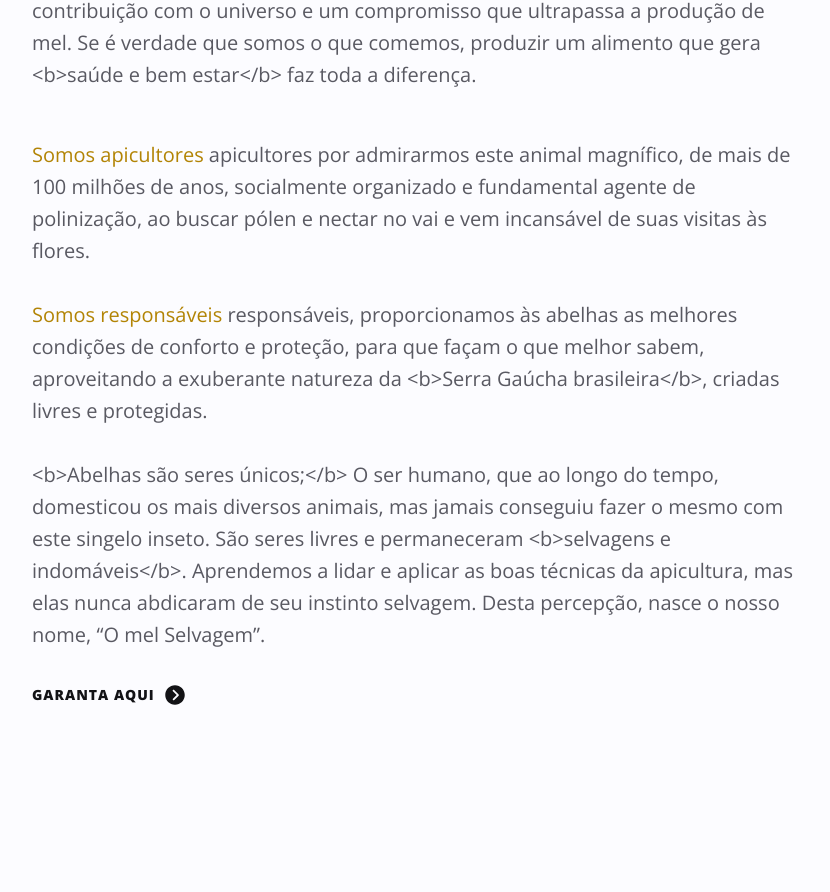
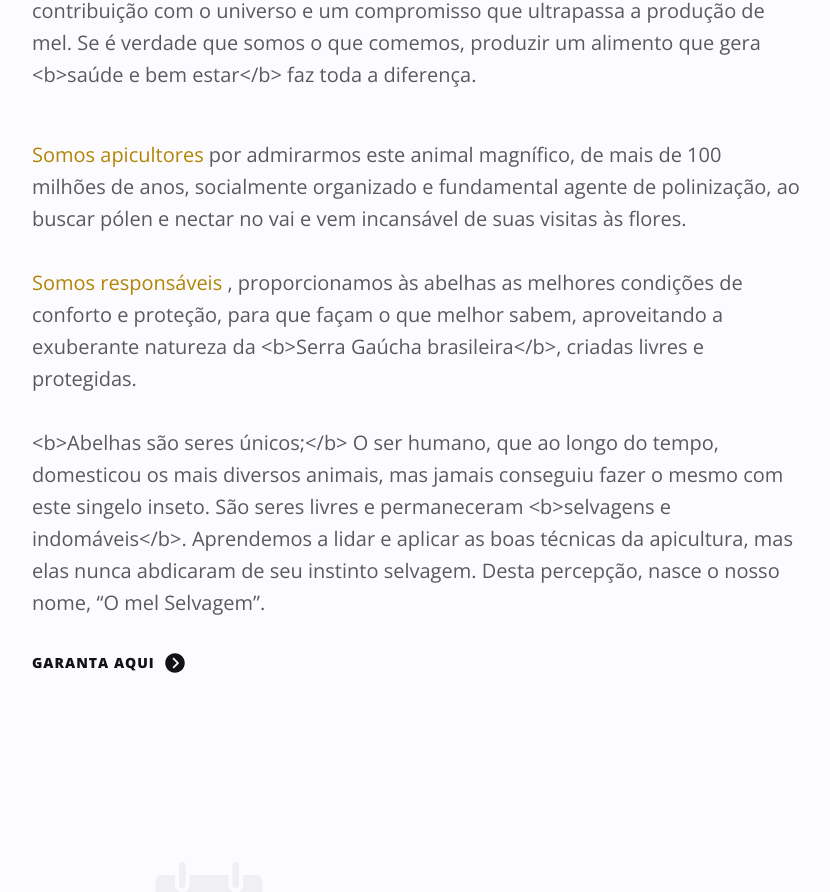
Before and after one commit to k-nylander/Mel_Selvagem-free, a React (Create React App) app: page / in a window 1280 px wide. Shown: the part 1153-2045 px from the top of the page, without its empty margins (224-1054 px from the left). Built offline with nearby package versions, Linux system fonts and the light colour scheme; the HTML template or start-up script is replaced by a standard one.

Commit message:
bold correção

```diff
--- a/src/data.js
+++ b/src/data.js
@@ -56,9 +56,9 @@ export const about = {
   subtitle1:
     ' <b>Nós, apicultores,</b> acreditamos que criar abelhas é a nossa nossa contribuição com o universo e um compromisso que ultrapassa a produção de mel. Se é verdade que somos o que comemos, produzir um alimento que gera <b>saúde e bem estar</b> faz toda a diferença. ',
   subtitle2:
-    ' apicultores por admirarmos este animal magnífico, de mais de 100 milhões de anos, socialmente organizado e fundamental agente de polinização, ao buscar pólen e nectar no vai e vem incansável de suas visitas às flores.',
+    ' por admirarmos este animal magnífico, de mais de 100 milhões de anos, socialmente organizado e fundamental agente de polinização, ao buscar pólen e nectar no vai e vem incansável de suas visitas às flores.',
   subtitle21:
-    ' responsáveis, proporcionamos às abelhas as melhores condições de conforto e proteção, para que façam o que melhor sabem, aproveitando a exuberante natureza da <b>Serra Gaúcha brasileira</b>, criadas livres e protegidas.',
+    ' , proporcionamos às abelhas as melhores condições de conforto e proteção, para que façam o que melhor sabem, aproveitando a exuberante natureza da <b>Serra Gaúcha brasileira</b>, criadas livres e protegidas.',
   subtitle3:
     '<b>Abelhas são seres únicos;</b> O ser humano, que ao longo do tempo, domesticou os mais diversos animais, mas jamais conseguiu fazer o mesmo com este singelo inseto. São seres livres e permaneceram <b>selvagens e indomáveis</b>. Aprendemos a lidar e aplicar as boas técnicas da apicultura, mas elas nunca abdicaram de seu instinto selvagem. Desta percepção, nasce o nosso nome, “O mel Selvagem”.',
 
```
